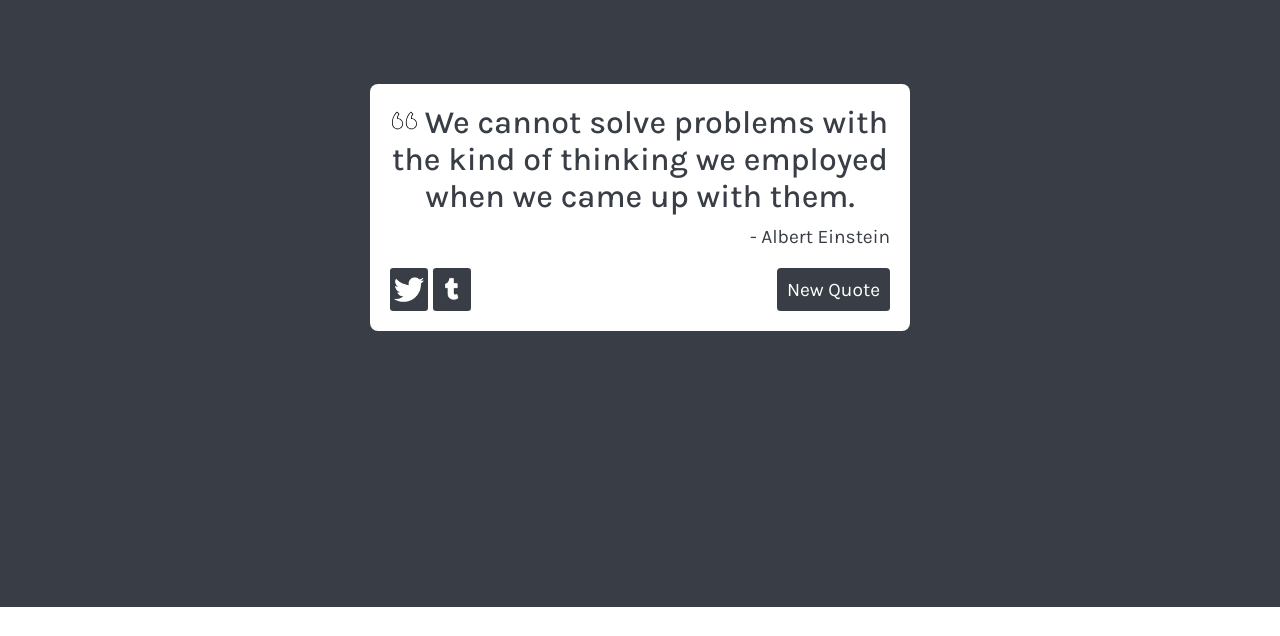
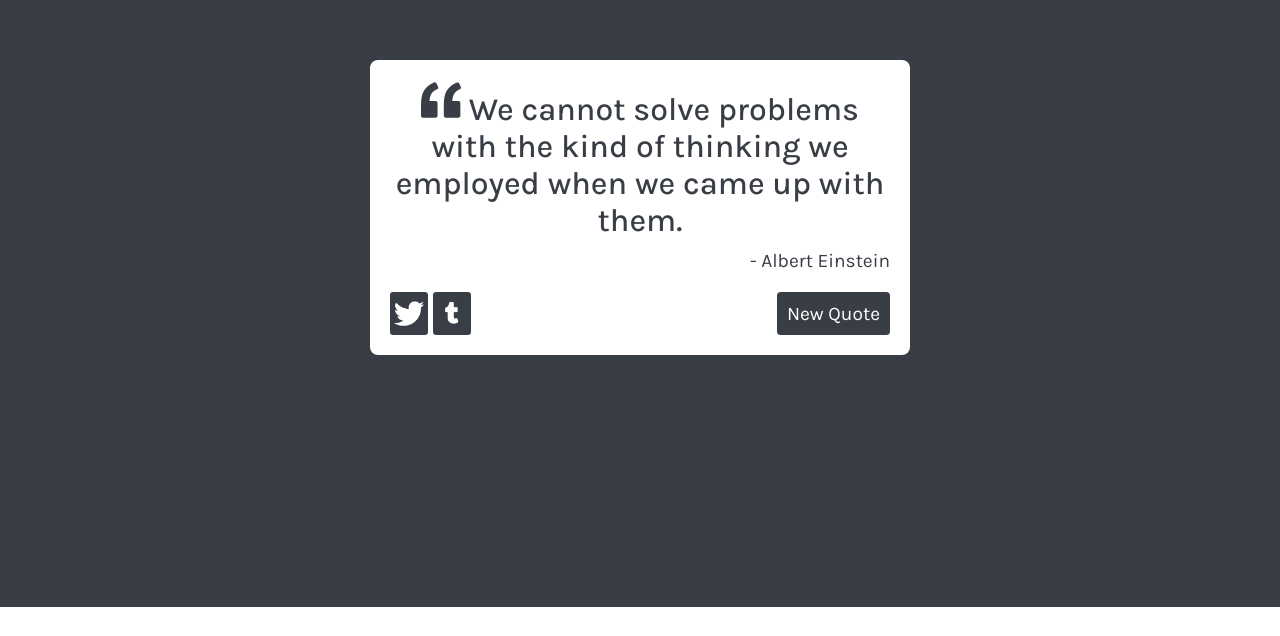
Before and after one commit to noheezybucket/random-quote-generator, a React (Create React App) app: page / in a window 1280 px wide. Shown: the part 193-829 px from the top of the page. Built offline with nearby package versions, Linux system fonts and the light colour scheme.

Commit message:
svg color

```diff
--- a/src/components/QuoteBox.js
+++ b/src/components/QuoteBox.js
@@ -48,7 +48,7 @@ const QuoteBox = () => {
             transition: "0.4s ease-in-out",
           }}
         >
-          <img
+          {/* <img
             src={quote_left}
             style={{
               fill: `${color}`,
@@ -56,7 +56,31 @@ const QuoteBox = () => {
             }}
             id="quote-left"
             alt="quote"
-          />{" "}
+          />{" "} */}
+          <svg
+            version="1.1"
+            id="Capa_1"
+            xmlns="http://www.w3.org/2000/svg"
+            x="0px"
+            y="0px"
+            width="40px"
+            height="40px"
+            viewBox="0 0 123.961 123.961"
+            style={{ fill: `${color}`, transition: "ease-in-out 0.4s" }}
+          >
+            <g>
+              <path
+                d="M49.8,29.032c3.1-1.3,4.4-5,3-8l-4.9-10.3c-1.4-2.899-4.8-4.2-7.8-2.899c-8.5,3.6-15.8,8.3-21.6,14
+		C11.4,28.532,6.6,36.232,4,44.732c-2.6,8.601-4,20.3-4,35.2v30.7c0,3.3,2.7,6,6,6h39.3c3.3,0,6-2.7,6-6v-39.3c0-3.301-2.7-6-6-6
+		H26.5c0.2-10.101,2.6-18.2,7-24.301C37.1,36.133,42.5,32.133,49.8,29.032z"
+              />
+              <path
+                d="M120.4,29.032c3.1-1.3,4.399-5,3-8l-4.9-10.199c-1.4-2.9-4.8-4.2-7.8-2.9c-8.4,3.6-15.601,8.3-21.5,13.9
+		c-7.101,6.8-12,14.5-14.601,23c-2.6,8.399-3.899,20.1-3.899,35.1v30.7c0,3.3,2.7,6,6,6H116c3.3,0,6-2.7,6-6v-39.3
+		c0-3.301-2.7-6-6-6H97.1c0.2-10.101,2.601-18.2,7-24.301C107.7,36.133,113.1,32.133,120.4,29.032z"
+              />
+            </g>
+          </svg>{" "}
           {quotes[quote].quote}
         </div>
         <div
@@ -73,6 +97,7 @@ const QuoteBox = () => {
             <a
               href="twitter.com/intent/tweet"
               id="tweet-quote"
+              className="share-quote"
               style={{
                 backgroundColor: `${color}`,
                 transition: "0.4s ease-in-out",
@@ -82,7 +107,7 @@ const QuoteBox = () => {
             </a>
             <a
               href="twitter.com/intent/tweet"
-              id="tweet-quote"
+              className="share-quote"
               style={{
                 backgroundColor: `${color}`,
                 transition: "0.4s ease-in-out",
--- a/src/styles/QuoteBox.css
+++ b/src/styles/QuoteBox.css
@@ -22,10 +22,6 @@
   }
 }
 
-#quote-left {
-  width: 25px;
-}
-
 #text {
   text-align: center;
   font-size: 2em;
@@ -40,7 +36,7 @@
   font-size: 1.2em;
 }
 
-#tweet-quote {
+.share-quote {
   padding: 4px;
   border-radius: 0.2em;
 }
```
Also changed, not shown: src/assets/quote.png (deleted), src/assets/quote.svg.
